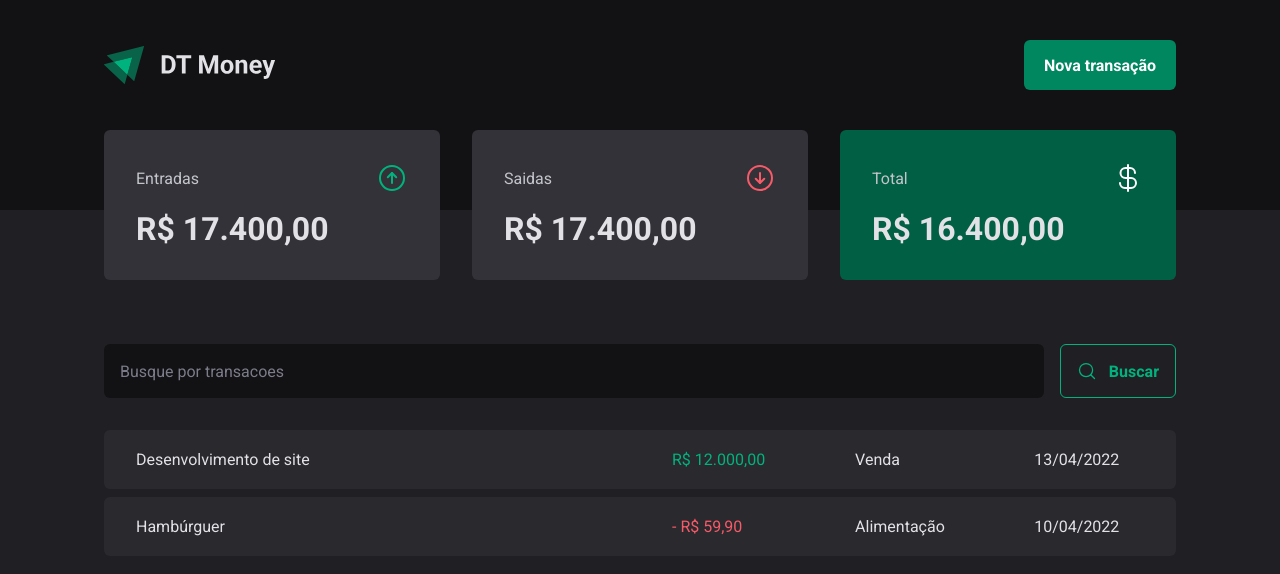
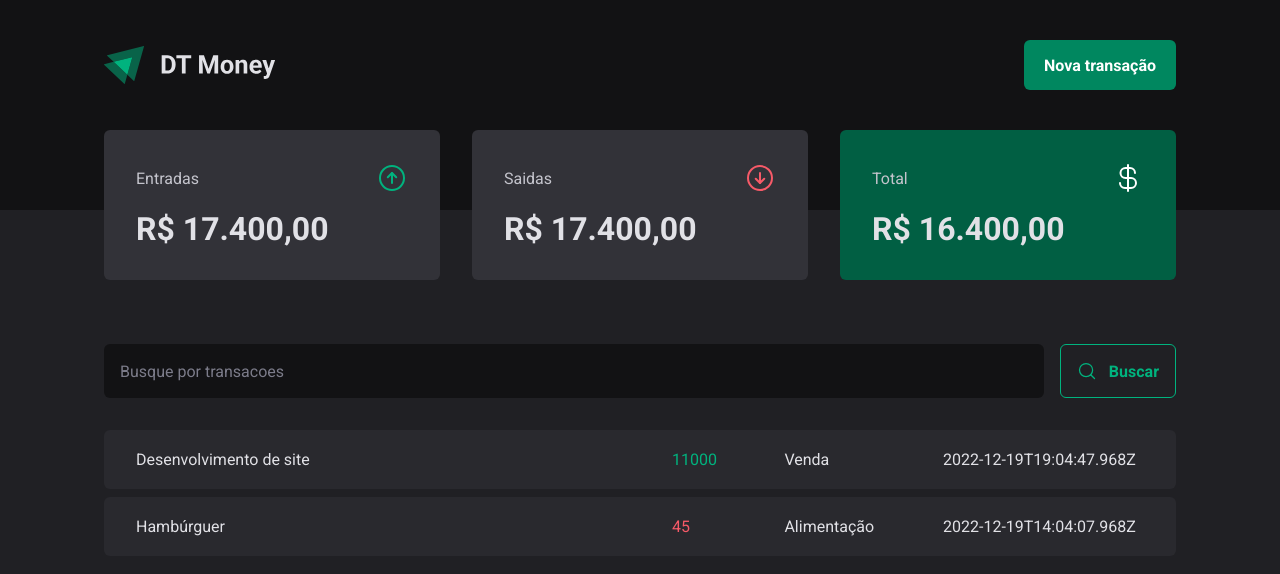
Before and after one commit to ldanielz/DT-Money, a React (Vite) app: page / in a window 1280 px wide. Shown: the top 574 px of the page. Built offline with nearby package versions, Linux system fonts and the light colour scheme; data requests are answered from the project's data file.

Commit message:
Config JSON Server, Criando contexto Transacoes

```diff
--- a/package.json
+++ b/package.json
@@ -5,6 +5,7 @@
   "type": "module",
   "scripts": {
     "dev": "vite",
+    "dev:server":"json-server server.json -w -d 500",
     "build": "tsc && vite build",
     "preview": "vite preview"
   },
@@ -24,6 +25,7 @@
     "@types/styled-components": "^5.1.26",
     "@vitejs/plugin-react": "^3.0.0",
     "eslint": "^8.29.0",
+    "json-server": "^0.17.1",
     "typescript": "^4.9.3",
     "vite": "^4.0.0"
   }
--- /dev/null
+++ b/server.json
@@ -0,0 +1,20 @@
+{
+  "transactions": [
+    {
+      "id": 1,
+      "description": "Desenvolvimento de site",
+      "type": "income",
+      "category": "Venda",
+      "price": 11000,
+      "createdAt": "2022-12-19T19:04:47.968Z"
+    },
+    {
+      "id": 2,
+      "description": "Hambúrguer",
+      "type": "outcome",
+      "category": "Alimentação",
+      "price": 45,
+      "createdAt": "2022-12-19T14:04:07.968Z"
+    }
+  ]
+}
--- a/src/App.tsx
+++ b/src/App.tsx
@@ -1,13 +1,16 @@
 import { ThemeProvider } from 'styled-components'
 import { GlobalStyle } from './styles/global'
 import { defaultTheme } from './styles/themes/default'
-import { Transactions } from './Transactions'
+import { Transactions } from './pages/Transactions'
+import { TransactionsProvider } from './contexts/TransactionsContext'
 
 export function App() {
   return (
     <ThemeProvider theme={defaultTheme}>
       <GlobalStyle />
-      <Transactions />
+      <TransactionsProvider>
+        <Transactions />
+      </TransactionsProvider>
     </ThemeProvider>
   )
 }
--- a/src/Transactions/index.tsx
+++ /dev/null
@@ -1,41 +0,0 @@
-import { Header } from '../components/Header'
-import { Summary } from '../components/Summary'
-import { SearchForm } from './components/SearchForm'
-import {
-  PriceHighlight,
-  TransactionsContainer,
-  TransactionsTable,
-} from './styles'
-
-export function Transactions() {
-  return (
-    <div>
-      <Header />
-      <Summary />
-      <TransactionsContainer>
-        <SearchForm />
-        <TransactionsTable>
-          <tbody>
-            <tr>
-              <td width="50%">Desenvolvimento de site</td>
-              <td>
-                <PriceHighlight variant="income">R$ 12.000,00</PriceHighlight>
-              </td>
-              <td>Venda</td>
-              <td>13/04/2022</td>
-            </tr>
-            <tr>
-              <td width="50%">Hambúrguer</td>
-              <td>
-                <PriceHighlight variant="outcome">- R$ 59,90</PriceHighlight>
-              </td>
-
-              <td>Alimentação</td>
-              <td>10/04/2022</td>
-            </tr>
-          </tbody>
-        </TransactionsTable>
-      </TransactionsContainer>
-    </div>
-  )
-}
--- a/src/components/Summary/index.tsx
+++ b/src/components/Summary/index.tsx
@@ -1,8 +1,12 @@
 import { ArrowCircleUp, ArrowCircleDown, CurrencyDollar } from 'phosphor-react'
+import { useContext } from 'react'
+import { TransactionsContext } from '../../contexts/TransactionsContext'
 
 import { SummaryCard, SummaryContainer } from './styles'
 
 export function Summary() {
+  const { transactions } = useContext(TransactionsContext)
+  console.log(transactions)
   return (
     <SummaryContainer>
       <SummaryCard>
--- /dev/null
+++ b/src/contexts/TransactionsContext.tsx
@@ -0,0 +1,49 @@
+import { createContext, ReactNode, useEffect, useState } from 'react'
+
+interface Transaction {
+  id: number
+  description: string
+  type: 'income' | 'outcome'
+  price: number
+  category: string
+  createdAt: string
+}
+
+interface TransactionsContextType {
+  transactions: Transaction[]
+}
+
+interface TransactionsContextProviderProps {
+  children: ReactNode
+}
+
+export const TransactionsContext = createContext({} as TransactionsContextType)
+
+export function TransactionsProvider({
+  children,
+}: TransactionsContextProviderProps) {
+  const [transactions, setTransactions] = useState<Transaction[]>([])
+
+  // opção para Fetch com async e await
+  async function loadTransactions() {
+    const response = await fetch('http://localhost:3000/transactions')
+    const data = await response.json()
+
+    setTransactions(data)
+  }
+
+  useEffect(() => {
+    // opção Fetch usando .then()
+    /* fetch('http://localhost:3000/transactions')
+       .then((response) => response.json())
+       .then((data) => console.log(data)) */
+
+    loadTransactions()
+  }, [])
+
+  return (
+    <TransactionsContext.Provider value={{ transactions }}>
+      {children}
+    </TransactionsContext.Provider>
+  )
+}
--- /dev/null
+++ b/src/pages/Transactions/index.tsx
@@ -0,0 +1,42 @@
+import { useContext } from 'react'
+import { Header } from '../../components/Header'
+import { Summary } from '../../components/Summary'
+import { TransactionsContext } from '../../contexts/TransactionsContext'
+import { SearchForm } from './components/SearchForm'
+import {
+  PriceHighlight,
+  TransactionsContainer,
+  TransactionsTable,
+} from './styles'
+
+export function Transactions() {
+  const { transactions } = useContext(TransactionsContext)
+
+  return (
+    <div>
+      <Header />
+      <Summary />
+      <TransactionsContainer>
+        <SearchForm />
+        <TransactionsTable>
+          <tbody>
+            {transactions.map((transaction) => {
+              return (
+                <tr key={transaction.id}>
+                  <td width="50%">{transaction.description}</td>
+                  <td>
+                    <PriceHighlight variant={transaction.type}>
+                      {transaction.price}
+                    </PriceHighlight>
+                  </td>
+                  <td>{transaction.category}</td>
+                  <td>{transaction.createdAt}</td>
+                </tr>
+              )
+            })}
+          </tbody>
+        </TransactionsTable>
+      </TransactionsContainer>
+    </div>
+  )
+}
```
Also changed, not shown: src/pages/Transactions/components/SearchForm/index.tsx (renamed from src/Transactions/components/SearchForm/index.tsx), src/pages/Transactions/components/SearchForm/styles.ts (renamed from src/Transactions/components/SearchForm/styles.ts), src/pages/Transactions/styles.ts (renamed from src/Transactions/styles.ts), 1 other file (tests, documents, lock files or other folders).
